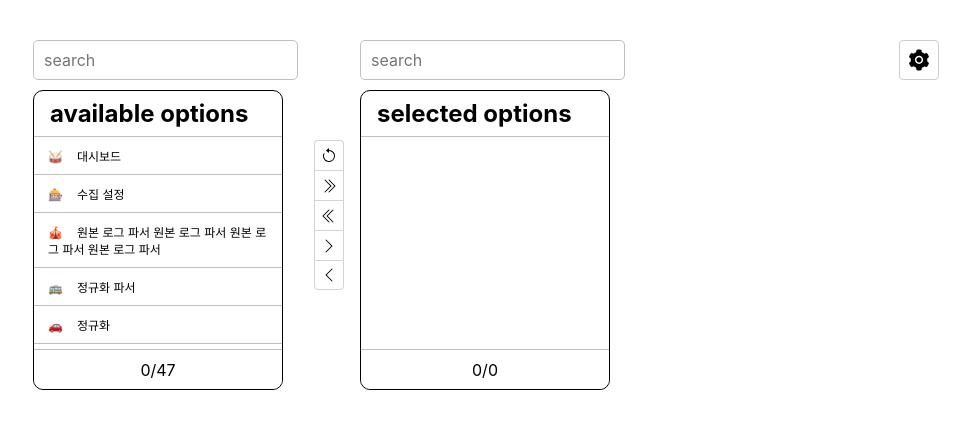
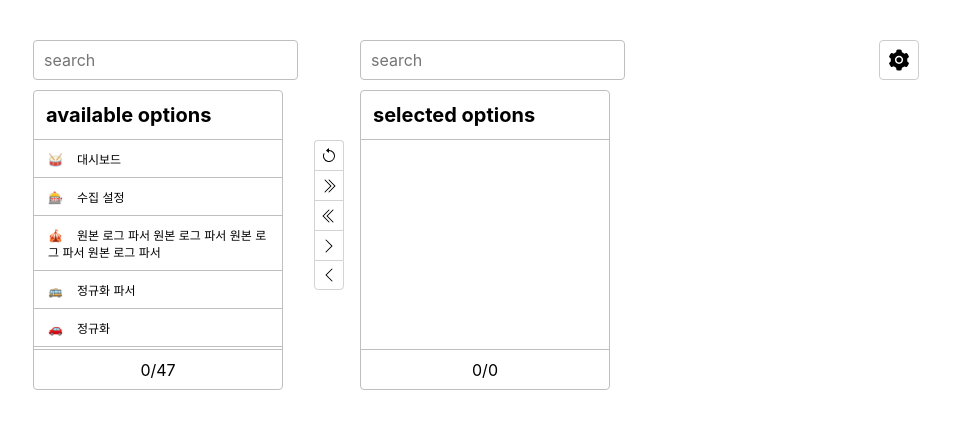
Before and after one commit to wanted-pre-onboarding-09/wanted-codestates-project-9-3, a React (Create React App) app: page / in a window 1280 px wide. Shown: the top 428 px of the page, without its empty margins (311-1280 px from the left). Built offline with nearby package versions, Linux system fonts and the light colour scheme.

Commit message:
Design: Change style

```diff
--- a/src/components/List.js
+++ b/src/components/List.js
@@ -191,15 +191,15 @@ export default List;
 const ListContainer = styled.div`
   display: flex;
   flex-direction: column;
-  justify-content: space-between;
   border: 1px solid #bfbfbf;
   width: ${({ width }) => (width === '' ? '250px' : `${width}px`)};
   height: ${({ height }) => (height === '' ? '300px' : `${height}px`)};
-  border: 1px solid black;
-  border-radius: 10px;
+  border: 1px solid #bfbfbf;
+  border-radius: 4px;
+  overflow: hidden;
 `;
 
 const ListBox = styled.ul`
-  list-style: none;
   overflow: auto;
+  height: 100%;
 `;
--- a/src/components/OptionsItem.js
+++ b/src/components/OptionsItem.js
@@ -71,8 +71,7 @@ const Item = styled.li`
     }
   }};
   &.selection {
-    background: red;
-    opacity: 0.7;
+    background-color: #dcdcdc;
   }
   span {
     :first-child {
--- a/src/components/SearchBar.js
+++ b/src/components/SearchBar.js
@@ -44,7 +44,7 @@ const SearchBarWrap = styled.div`
   width: 100%;
   min-height: 40px;
   border: 1px solid #bfbfbf;
-  border-radius: 5px;
+  border-radius: 4px;
   display: flex;
   align-items: center;
   justify-content: center;
--- a/src/components/Setting.js
+++ b/src/components/Setting.js
@@ -170,7 +170,7 @@ function Setting() {
 const StyledSection = styled.section`
   position: absolute;
   top: 0px;
-  right: 30px;
+  right: 50px;
   width: 250px;
 `;
 const StyledDiv = styled.div`
--- a/src/components/Title.js
+++ b/src/components/Title.js
@@ -14,8 +14,8 @@ export default Title;
 
 const TitleContainer = styled.div`
   width: 100%;
-  padding: 8px 16px;
-  font-size: 24px;
+  padding: 12px;
+  font-size: 20px;
   font-weight: bold;
   border-bottom: 1px solid #bfbfbf;
   background-color: rgba(255, 255, 255, 0);
```
